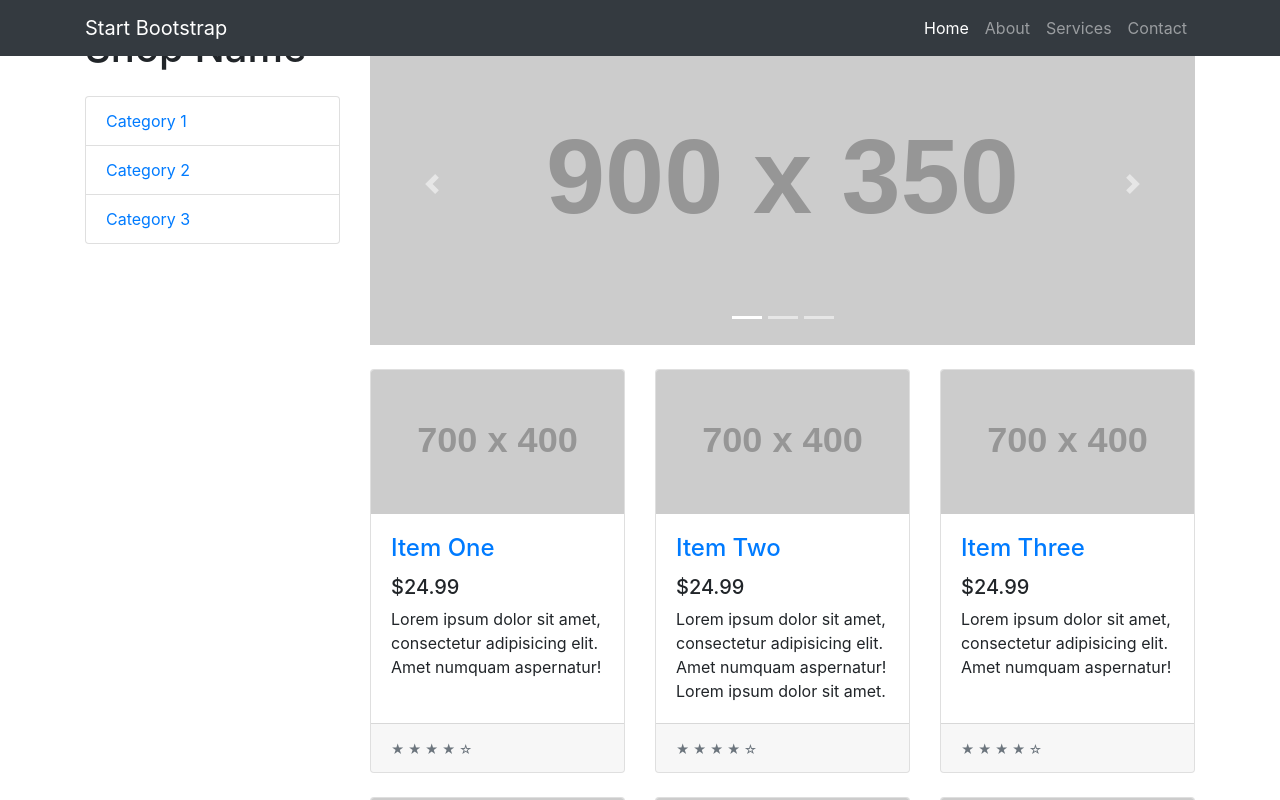
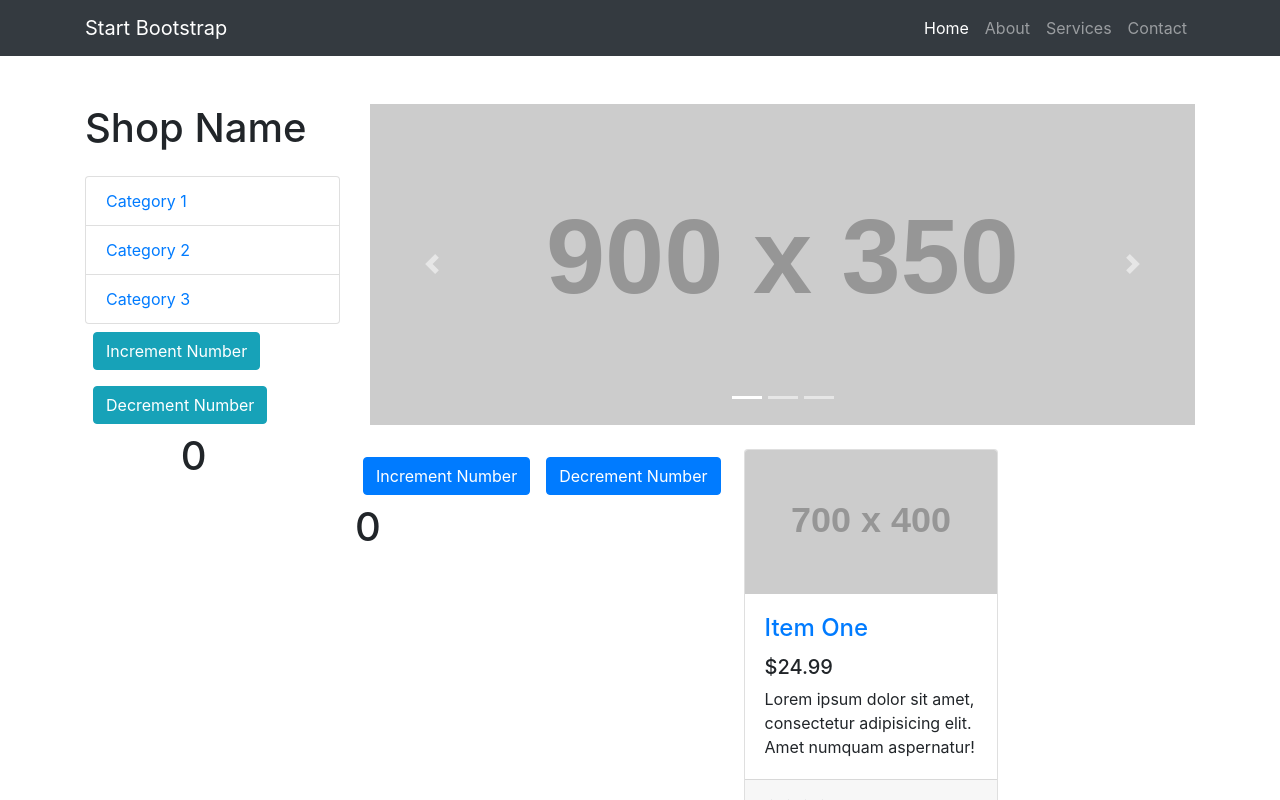
Before and after one commit to stevekutz/nextjs_exp, a Next.js app in the folder movie/: page / in a window 1280 px wide. Shown: the top 800 px of the page. Built offline with nearby package versions, Linux system fonts and the light colour scheme.

Commit message:
added handlers for counter with state and using hooks

```diff
--- a/movie/components/movieList.js
+++ b/movie/components/movieList.js
@@ -2,9 +2,58 @@ import React from 'react';
 
 class MovieList extends React.Component {
 
+    state  = {
+        count: 0,
+
+    }
+
+
+     increment = () => {
+
+
+
+        // better way
+        this.setState( prevState => {
+            return {count: prevState.count + 1}
+        })
+
+        // not good if React batches mutliple changes together
+        // const {count} = this.state;
+        // this.setState({count: count + 1})
+
+     }
+
+    // this is not bound as with arrow function
+    // notice how onClick is setup with anonymous function
+    decrement () {
+        // better way
+        this.setState( prevState => {
+            return {count: prevState.count - 1}
+        })
+
+        // not good if React batches mutliple changes together
+        // const {count} = this.state;
+        // this.setState({count: count - 1})
+
+
+    }
+
+
     render () {
+
+
         return (
             <React.Fragment>
+
+                <div>
+                    <button onClick = {this.increment} className = "btn btn-primary m-2"> Increment Number</button>
+                    <button onClick = {() => this.decrement()} className = "btn btn-primary m-2" > Decrement Number </button>
+
+                    <h1 className = "w-25"> {this.state.count} </h1>
+                </div>
+
+
+
                 <div className="col-lg-4 col-md-6 mb-4">
                         <div className="card h-100">
                             <a href="#"><img className="card-img-top" src="http://placehold.it/700x400" alt="" /></a>
--- a/movie/components/sideMenu.js
+++ b/movie/components/sideMenu.js
@@ -1,15 +1,37 @@
-import React from 'react';
+import React, {useState} from 'react';
 
 
 const SideMenu = (props) => {
+    const [count, setCount] = useState(0);
+
+
+    const increment = () => {
+        setCount(count + 1);
+    }
+
+    const decrement = () => {
+        setCount(count - 1);
+
+    }
+
 
     return (
         <div>
+
+
             <h1 className="my-4">Shop Name</h1>
             <div className="list-group">
                 <a href="#" className="list-group-item">Category 1</a>
                 <a href="#" className="list-group-item">Category 2</a>
                 <a href="#" className="list-group-item">Category 3</a>
+            </div>
+            <div>
+                <button onClick = {increment} className = "btn btn-info m-2"> Increment Number</button>
+                <button onClick = {decrement} className = "btn btn-info m-2" > Decrement Number </button>
+                <div className = "w-25 mx-auto">
+                <h1> {count} </h1>
+
+                </div>
             </div>
         </div>
     )
--- a/movie/pages/index.js
+++ b/movie/pages/index.js
@@ -1,5 +1,5 @@
 import React from 'react'
-import Head from 'next/head'
+import Head from 'next/head'   // example of importing from node_modules
 import Navbar from '../components/navbar';
 import SideMenu from '../components/sideMenu';
 import Carousel from '../components/carousel';
@@ -18,25 +18,35 @@ const Home = () => (
 
         <Navbar />
 
+        <div className = "home-page">
             <div className="container">
                 <div className="row">
-
                     <div className="col-lg-3">
                         <SideMenu />
                     </div>
-
                     <div className="col-lg-9">
                         <Carousel />
                         <div className="row">
                             <MovieList />
                         </div>
                     </div>
-
                 </div>
             </div>
 
             <Footer />
 
+
+
+            {/* example of using styled-jsx */}
+            <style jsx> {`
+                .home-page {
+                    padding-top: 80px;
+                }
+            `}</style>
+
+
+        </div>
+
     </div>
 )
 
```
Also changed, not shown: 1 other file (tests, documents, lock files or other folders). Lines whose indentation alone changed are shown as unchanged.
